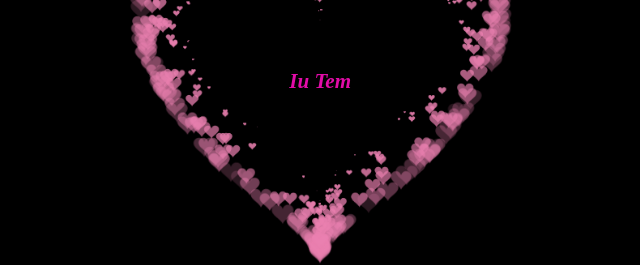
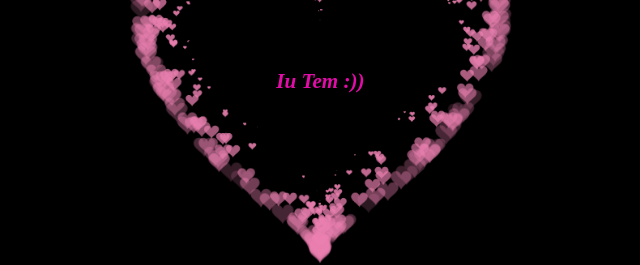
Before and after one commit to thevinh2002/Heart, a plain HTML site: page index.html in a window 1280 px wide. Shown: the part 318-583 px from the top of the page, 320-960 px from the left. Drawn offline with Linux system fonts and the light colour scheme.

Commit message:
Update index.html

```diff
--- a/index.html
+++ b/index.html
@@ -512,7 +512,7 @@
         // ]]>
     </script>
     <div class="center-text text">
-      <h1>Iu Tem</h1>
+      <h1>Iu Tem :))</h1>
     </div>
  </BODY>
 </HTML>
```
